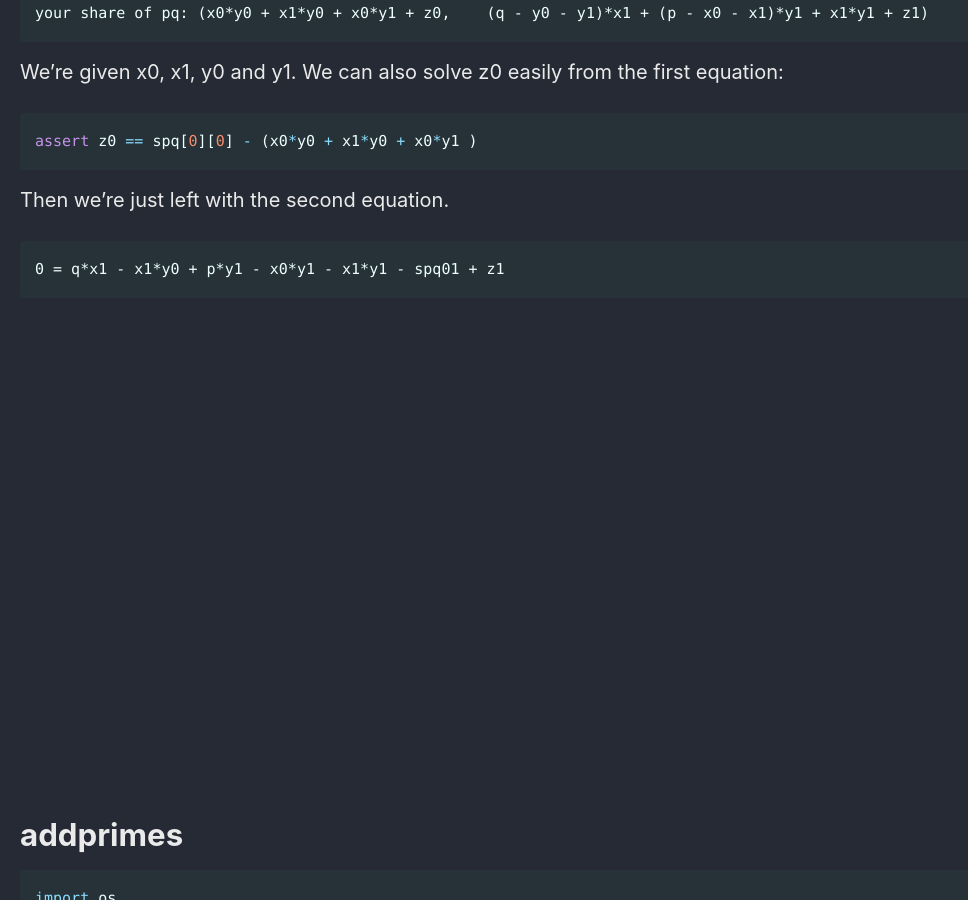
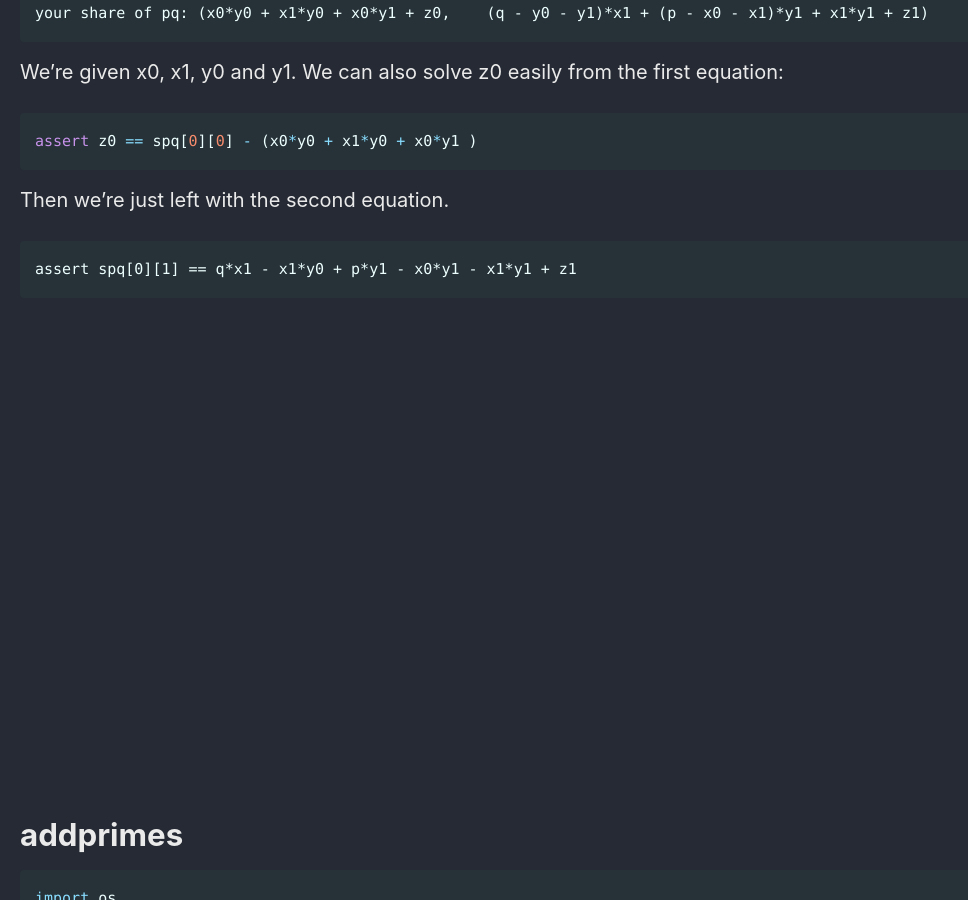
Before and after one commit to Connor-McCartney/Connor-McCartney.github.io, a Jekyll site: the page built from _pages/cryptography/other/AlpacaHack2025.md, in a window 1280 px wide and 900 px high, scrolled down 2820 px. Shown: the whole window, without its empty margins (0-968 px from the left). Built offline with Jekyll 4.4.1, drawn with Linux system fonts in a browser that asks for light colours; cached includes are drawn as plain includes.

Commit message:
Update AlpacaHack2025.md

````diff
--- a/_pages/cryptography/other/AlpacaHack2025.md
+++ b/_pages/cryptography/other/AlpacaHack2025.md
@@ -119,7 +119,7 @@ assert z0 == spq[0][0] - (x0*y0 + x1*y0 + x0*y1 )
 Then we're just left with the second equation.
 
 ```
-0 = q*x1 - x1*y0 + p*y1 - x0*y1 - x1*y1 - spq01 + z1
+assert spq[0][1] == q*x1 - x1*y0 + p*y1 - x0*y1 - x1*y1 + z1
 ```
 
 
````
